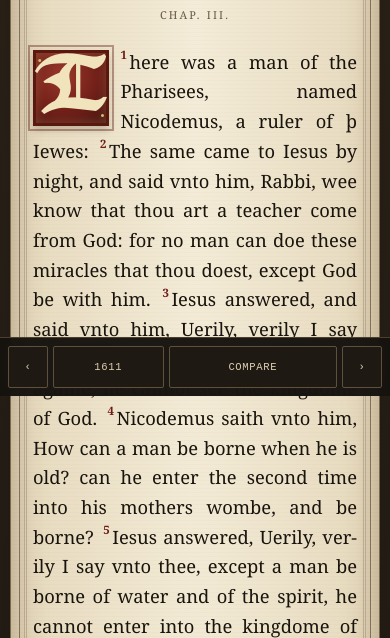
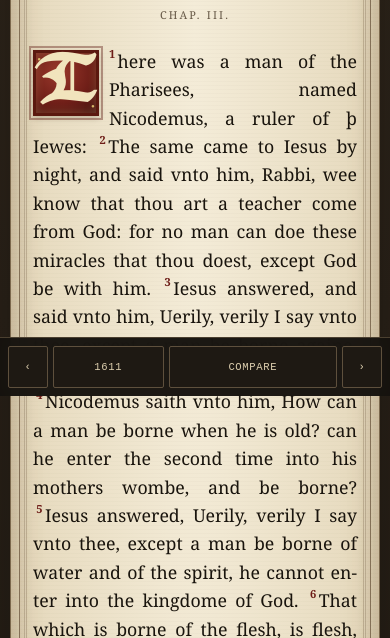
Before and after one commit to Neclonesoul/bible-illuminated, a website with bundled scripts: page index.html in a window 390 px wide. Shown: the part 448-1086 px from the top of the page. Built offline with nearby package versions, Linux system fonts and the light colour scheme.

Commit message:
Refine reader typography scaling across screen sizes

```diff
--- a/assets/css/main.css
+++ b/assets/css/main.css
@@ -573,21 +573,6 @@ button {
    READING DISPLAY
    ========================================================= */
 
-:root {
-  --reader-scale: 1;
-}
-
-body.text-small {
-  --reader-scale: .88;
-}
-
-body.text-medium {
-  --reader-scale: 1;
-}
-
-body.text-large {
-  --reader-scale: 1.16;
-}
 
 .display-overlay[hidden] {
   display: none;
@@ -1153,7 +1138,7 @@ body.text-medium {
 }
 
 body.text-large {
-  --reader-scale: 1.09;
+  --reader-scale: 1.14;
 }
 
 @media (max-width: 430px) {
--- a/assets/css/reader.css
+++ b/assets/css/reader.css
@@ -59,7 +59,7 @@
 
 @media (min-width: 800px) {
   .scripture {
-    font-size: 1.23rem;
+    --scripture-base-size: 1.23rem;
     line-height: 1.72;
   }
 }
@@ -91,11 +91,15 @@
 }
 
 .scripture {
+  --scripture-base-size: clamp(1.06rem, 4.35vw, 1.32rem);
+
   font-size:
     calc(
-      clamp(1.08rem, 4.7vw, 1.35rem)
+      var(--scripture-base-size)
       * var(--reader-scale)
     );
+
+  line-height: 1.64;
 }
 
 /* =========================================================
@@ -268,3 +272,40 @@ body.compare-mode .drop-initial {
 
   font: inherit;
 }
+
+
+/* =========================================================
+   V1.1 READER TYPOGRAPHY HARDENING
+   Body text scales independently from chapter ornament.
+   ========================================================= */
+
+.drop-initial {
+  font-size: clamp(3.65em, 4.15em, 4.15em);
+}
+
+.illuminated-initial {
+  font-size: clamp(3.35em, 3.85em, 3.85em);
+}
+
+body.page-reading .illuminated-initial {
+  font-size: clamp(3.55em, 4.1em, 4.1em);
+}
+
+@media (max-width: 430px) {
+  .scripture {
+    --scripture-base-size: clamp(1.02rem, 4.55vw, 1.20rem);
+    line-height: 1.60;
+  }
+
+  .drop-initial {
+    font-size: 3.75em;
+  }
+
+  .illuminated-initial {
+    font-size: 3.45em;
+  }
+
+  body.page-reading .illuminated-initial {
+    font-size: 3.65em;
+  }
+}
--- a/public/assets/css/main.css
+++ b/public/assets/css/main.css
@@ -573,21 +573,6 @@ button {
    READING DISPLAY
    ========================================================= */
 
-:root {
-  --reader-scale: 1;
-}
-
-body.text-small {
-  --reader-scale: .88;
-}
-
-body.text-medium {
-  --reader-scale: 1;
-}
-
-body.text-large {
-  --reader-scale: 1.16;
-}
 
 .display-overlay[hidden] {
   display: none;
@@ -1153,7 +1138,7 @@ body.text-medium {
 }
 
 body.text-large {
-  --reader-scale: 1.09;
+  --reader-scale: 1.14;
 }
 
 @media (max-width: 430px) {
--- a/public/assets/css/reader.css
+++ b/public/assets/css/reader.css
@@ -59,7 +59,7 @@
 
 @media (min-width: 800px) {
   .scripture {
-    font-size: 1.23rem;
+    --scripture-base-size: 1.23rem;
     line-height: 1.72;
   }
 }
@@ -91,11 +91,15 @@
 }
 
 .scripture {
+  --scripture-base-size: clamp(1.06rem, 4.35vw, 1.32rem);
+
   font-size:
     calc(
-      clamp(1.08rem, 4.7vw, 1.35rem)
+      var(--scripture-base-size)
       * var(--reader-scale)
     );
+
+  line-height: 1.64;
 }
 
 /* =========================================================
@@ -268,3 +272,40 @@ body.compare-mode .drop-initial {
 
   font: inherit;
 }
+
+
+/* =========================================================
+   V1.1 READER TYPOGRAPHY HARDENING
+   Body text scales independently from chapter ornament.
+   ========================================================= */
+
+.drop-initial {
+  font-size: clamp(3.65em, 4.15em, 4.15em);
+}
+
+.illuminated-initial {
+  font-size: clamp(3.35em, 3.85em, 3.85em);
+}
+
+body.page-reading .illuminated-initial {
+  font-size: clamp(3.55em, 4.1em, 4.1em);
+}
+
+@media (max-width: 430px) {
+  .scripture {
+    --scripture-base-size: clamp(1.02rem, 4.55vw, 1.20rem);
+    line-height: 1.60;
+  }
+
+  .drop-initial {
+    font-size: 3.75em;
+  }
+
+  .illuminated-initial {
+    font-size: 3.45em;
+  }
+
+  body.page-reading .illuminated-initial {
+    font-size: 3.65em;
+  }
+}
```
